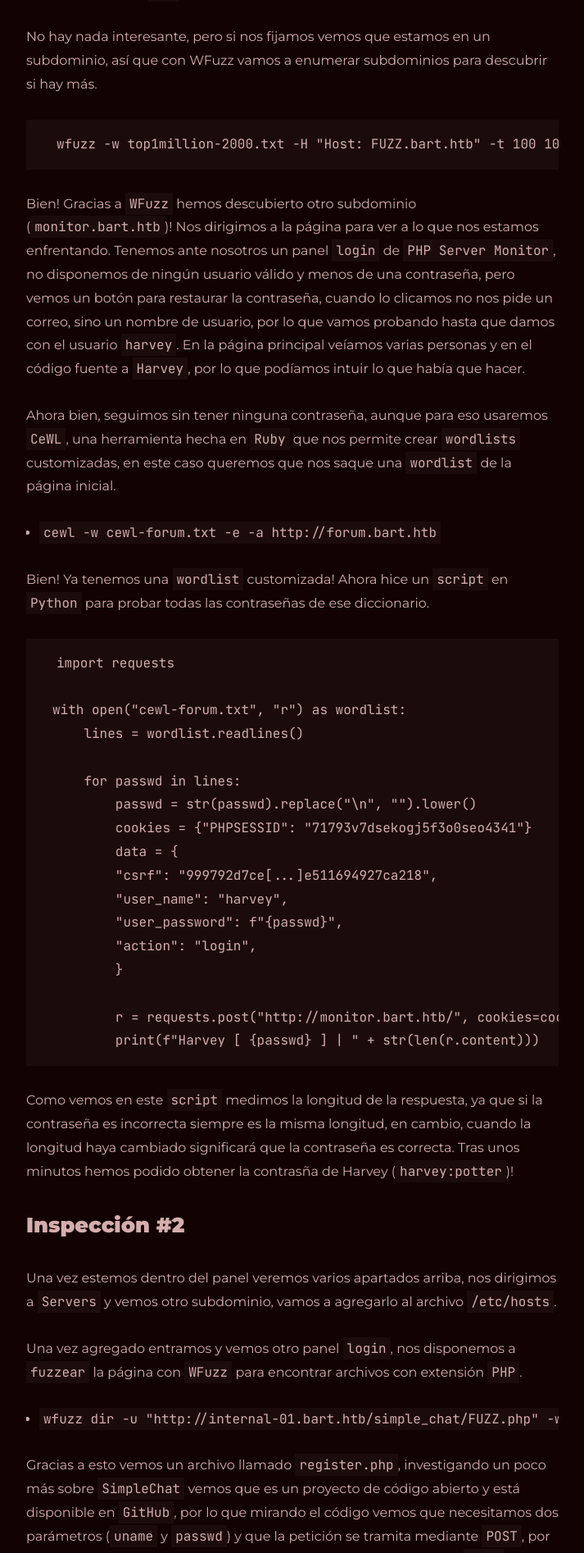
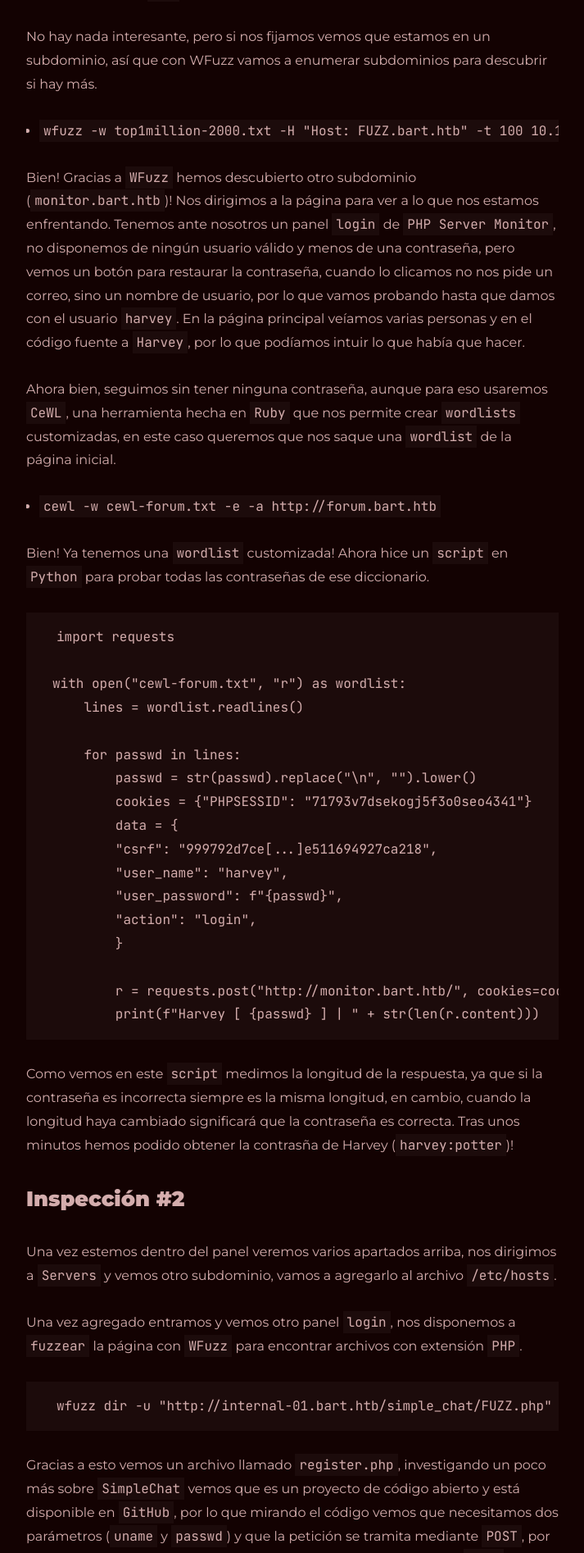
Before and after one commit to BlackCage/BlackCage.github.io, a Jekyll site: the page built from all_collections/_posts/2022-11-16-bart-htb.md, in a window 1280 px wide. Shown: the part 1146-3040 px from the top of the page at 82% size, without its empty margins (283-996 px from the left). Built offline with Jekyll 4.4.1, drawn with Linux system fonts in a browser that asks for light colours.

````diff
--- a/all_collections/_posts/2022-11-16-bart-htb.md
+++ b/all_collections/_posts/2022-11-16-bart-htb.md
@@ -23,9 +23,7 @@ Una vez haymos agregado `bart.htb` y `forum.bart.htb` al archivo `/etc/hosts` po
 No hay nada interesante, pero si nos fijamos vemos que estamos en un subdominio, así
 que con WFuzz vamos a enumerar subdominios para descubrir si hay más.
 
-```
-wfuzz -w top1million-2000.txt -H "Host: FUZZ.bart.htb" -t 100 10.10.10.81
-```
+- `wfuzz -w top1million-2000.txt -H "Host: FUZZ.bart.htb" -t 100 10.10.10.81`
 
 Bien! Gracias a `WFuzz` hemos descubierto otro subdominio (`monitor.bart.htb`)! Nos dirigimos a la página para ver a lo que nos estamos enfrentando. Tenemos ante nosotros un panel `login` de `PHP Server Monitor`, no disponemos de ningún usuario válido y menos de una contraseña, pero vemos un botón para restaurar la contraseña, cuando lo clicamos no nos pide un correo, sino un nombre de usuario, por lo que vamos probando hasta que damos con el usuario `harvey`. En la página principal veíamos varias personas y en el código fuente a `Harvey`, por lo que podíamos intuir lo que había que hacer.
 
@@ -63,7 +61,9 @@ Una vez estemos dentro del panel veremos varios apartados arriba, nos dirigimos
 
 Una vez agregado entramos y vemos otro panel `login`, nos disponemos a `fuzzear` la página con `WFuzz` para encontrar archivos con extensión `PHP`.
 
-- `wfuzz dir -u "http://internal-01.bart.htb/simple_chat/FUZZ.php" -w directory-list-2.3-medium.txt`
+```
+wfuzz dir -u "http://internal-01.bart.htb/simple_chat/FUZZ.php" -w directory-list-2.3-medium.txt
+```
 
 Gracias a esto vemos un archivo llamado `register.php`, investigando un poco más sobre `SimpleChat` vemos que es un proyecto de código abierto y está disponible en `GitHub`, por lo que mirando el código vemos que necesitamos dos parámetros (`uname` y `passwd`) y que la petición se tramita mediante `POST`, por lo que nos podemos crear un usuario tramitando una petición con `CURL`.
 
````
